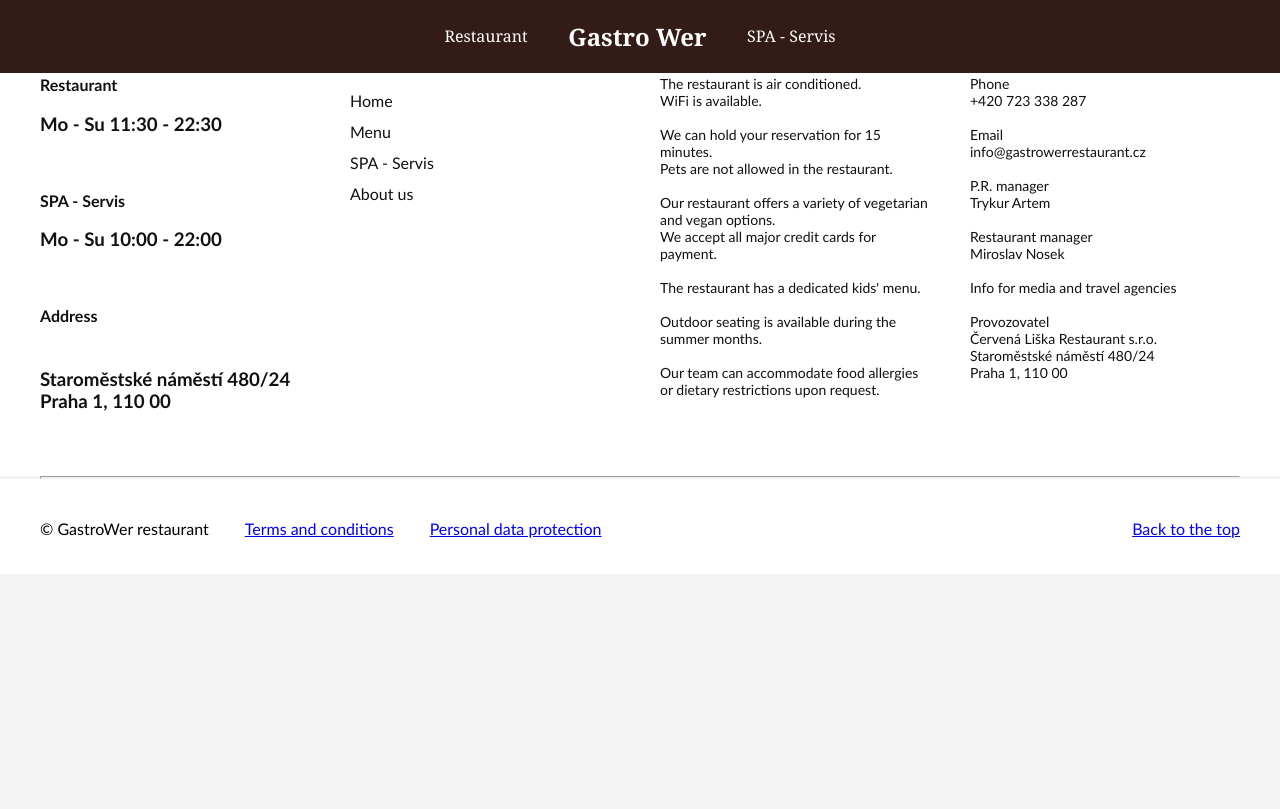
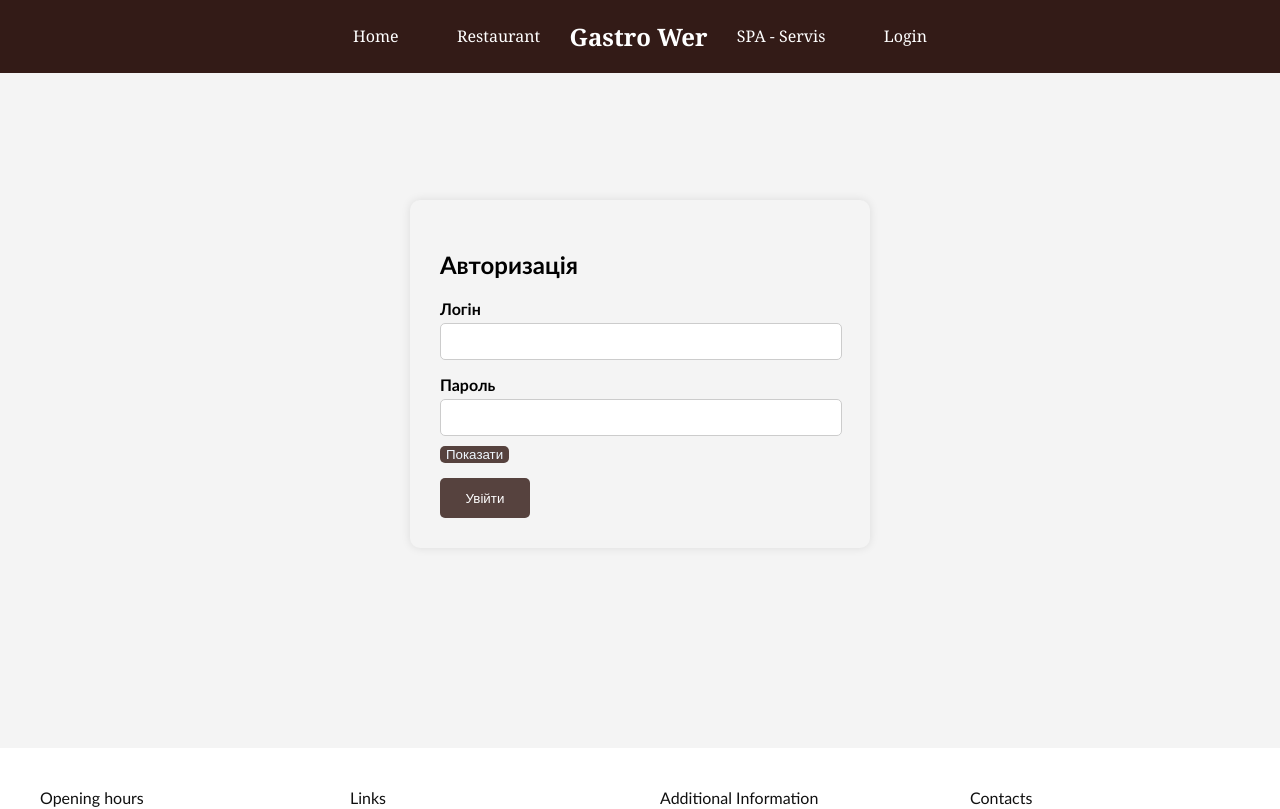
Before and after one commit to artemtrikyr/app-vue, a Vue app: page /loginadmin in a window 1280 px wide. Shown: the top 809 px of the page. Built offline with nearby package versions, Linux system fonts and the light colour scheme.

Commit message:
Додано функцію Адмін доступу та макет для функціоналу на сайті

```diff
--- a/src/App.vue
+++ b/src/App.vue
@@ -1,6 +1,6 @@
 <template>
   <div id="app">
-    <NavBar />
+    <NavBar  />
     <router-view />
     <FooterBar />
   </div>
@@ -11,16 +11,21 @@ import FooterBar from "./components/FooterBar.vue";
 import NavBar from "./components/NavBar.vue";
 
 export default {
+  data() {
+      return {
+      }
+  },
   components: {
-      NavBar,
-      FooterBar,
-  }
-};
+    NavBar,
+    FooterBar,
+  },
+}
 </script>
+
 
 <style>
 body {
-  font-family:'Gill Sans', 'Gill Sans MT', Calibri, 'Trebuchet MS', sans-serif;
+  font-family: 'Gill Sans', 'Gill Sans MT', Calibri, 'Trebuchet MS', sans-serif;
   background-color: #f4f4f4;
   margin: 0;
 }
--- a/src/components/MenuItem.vue
+++ b/src/components/MenuItem.vue
@@ -2,23 +2,49 @@
   <div class="dish-item">
     <h3>{{ dish.name }}</h3>
     <p>{{ dish.description }}</p>
-    <span class="price">{{ dish.price }} грн</span>
+    <span class="price">{{ dish.price }} грн</span><br><br>
+    <button id="button-edit-delete" v-if="isAdmin" @click="editDish">Редагувати</button>
+    <button id="button-edit-delete" v-if="isAdmin" @click="deleteDish">Видалити</button>
   </div>
+
+
+
+
 </template>
 
 <script>
 export default {
   name: 'MenuItem',
+  data() {
+    return {
+      isAdmin: localStorage.getItem("isAdmin") === "true",
+    }
+  },
+  mounted() {
+    // При завантаженні компонента перевіряємо localStorage
+    const adminStatus = localStorage.getItem("isAdmin");
+    if (adminStatus === "true") {
+      this.isAdmin = true; // Якщо користувач адмін, оновлюємо статус
+    }
+  },
   props: {
     dish: {
       type: Object,
       required: true,
     },
   },
+  methods: {
+    editDish() {
+      alert("Редагування страви");
+    },
+    deleteDish() {
+      alert("Видалення страви");
+    },
+  }
 };
 </script>
 
-<style >
+<style>
 .dish-item {
   border-bottom: 1px solid #ccc;
   padding-bottom: 10px;
@@ -38,4 +64,23 @@ export default {
   font-weight: bold;
   color: #d8d8d8;
 }
+
+#button-edit-delete {
+  background-color: #573f3f;
+  color: white;
+  border: none;
+  border-radius: 5px;
+  padding: 5px 10px;
+  cursor: pointer;
+  margin-right: 10px;
+}
+
+#button-edit-delete:hover {
+  transition: all 0.3s ease;
+  background-color: #3498db;
+}
+
+.button-menu-item {
+  padding-left: 10px;
+}
 </style>
--- a/src/components/MenuList.vue
+++ b/src/components/MenuList.vue
@@ -3,7 +3,9 @@
     <h2>{{ currentCategory }}</h2>
     <div v-for="dish in getDishesForCategory(currentCategory)" :key="dish.name">
       <MenuItem :dish="dish" />
+
     </div>
+
   </div>
 </template>
 
@@ -20,6 +22,7 @@ export default {
       type: String,
       required: true,
     },
+
   },
   data() {
     return {
--- a/src/components/NavBar.vue
+++ b/src/components/NavBar.vue
@@ -1,6 +1,10 @@
 <template>
   <nav class="navbar">
-    <!-- Навігація для великих екранів -->
+    <ul class="nav-links" :class="{ 'nav-active': isMenuOpen }">
+      <li>
+        <router-link to="/">Home</router-link>
+      </li>
+    </ul>
     <ul class="nav-links" :class="{ 'nav-active': isMenuOpen }">
       <li>
         <router-link to="/menugastro">Restaurant</router-link>
@@ -14,13 +18,12 @@
         <router-link to="/spagastro">SPA - Servis</router-link>
       </li>
     </ul>
-
-    <!-- Меню "бургер" для малих екранів -->
-    <!-- <div class="burger" @click="toggleMenu">
-      <div class="line1"></div>
-      <div class="line2"></div>
-      <div class="line3"></div>
-    </div> -->
+    <div class="nav-links">
+      <li>
+        <a v-if="!isAdmin" @click.prevent="HandleAuth">Login</a>
+        <a v-if="isAdmin" @click.prevent="HandleAuth">Logout</a>
+      </li>
+    </div>
   </nav>
 </template>
 
@@ -30,9 +33,9 @@ export default {
   data() {
     return {
       isMenuOpen: false,
+      isAdmin: localStorage.getItem("isAdmin") === "true", // Ініціалізація статусу
     };
   },
-
   methods: {
     toggleMenu() {
       this.isMenuOpen = !this.isMenuOpen;
@@ -40,11 +43,29 @@ export default {
     GoToHome() {
       this.$router.push('/');
     },
-  }
-}
+    HandleAuth() {
+      if (this.isAdmin) {
+        localStorage.removeItem("isAdmin");
+        this.isAdmin = false;
+        this.$router.push("/");
+      } else {
+        this.$router.push("/loginadmin");
+      }
+    },
+  },
+  watch: {
+    '$route'() {
+      this.isAdmin = localStorage.getItem("isAdmin") === "true";
+    },
+  },
+};
 </script>
 
-<style>
+
+
+
+
+<style scoped>
 .navbar {
   font-family: Cambria, Cochin, Georgia, Times, 'Times New Roman', serif;
   display: flex;
@@ -60,6 +81,7 @@ export default {
   z-index: 10;
 }
 
+
 .logo h2 {
   color: white;
   text-decoration: none;
@@ -74,12 +96,12 @@ export default {
 .nav-links {
   display: flex;
   list-style: none;
-  padding-left: 2%;
-  padding-right: 2%;
+  padding-left: 1.5%;
+  padding-right: 1.5%;
 }
 
 .nav-links li {
-  margin: 0 15px;
+  margin: 0 10px;
 }
 
 .nav-links li a {
@@ -93,17 +115,37 @@ export default {
   color: #3498db;
 }
 
+.button-login {
+
+  list-style: none;
+
+}
+
+.button-login li {}
+
+.button-login li a {
+  color: white;
+  text-decoration: none;
+  font-size: 1rem;
+  transition: color 0.3s ease;
+}
+
+.button-login li a:hover {
+  color: #3498db;
+}
+
+
 /* Burger Menu */
-.burger {
+/* .burger {
   display: none;
   cursor: pointer;
   flex-direction: column;
   justify-content: space-between;
   width: 25px;
   height: 20px;
-}
+} */
 
-.burger div {
+/* .burger div {
   width: 100%;
   height: 3px;
   background-color: white;
@@ -150,5 +192,5 @@ export default {
   .burger-active .line3 {
     transform: rotate(45deg) translate(-5px, -6px);
   }
-}
+} */
 </style>
--- a/src/components/SpaItem.vue
+++ b/src/components/SpaItem.vue
@@ -2,23 +2,46 @@
   <div class="servis-item">
     <h3>{{ servis.name }}</h3>
     <p>{{ servis.description }}</p>
-      <span class="price">{{ servis.price }} грн</span>
+    <span class="price">{{ servis.price }} грн</span><br><br>
+    <button id="button-edit-delete" v-if="isAdmin" @click="editServies">Редагувати</button>
+    <button id="button-edit-delete" v-if="isAdmin" @click="deleteServies">Видалити</button>
   </div>
+
 </template>
+
 
 <script>
 export default {
   name: 'SpaItem',
+  data() {
+    return {
+      isAdmin: localStorage.getItem("isAdmin") === "true",
+    }
+  },
+  mounted() {
+    const adminStatus = localStorage.getItem("isAdmin");
+    if (adminStatus === "true") {
+      this.isAdmin = true;
+    }
+  },
   props: {
     servis: {
       type: Object,
       required: true,
     },
   },
+  methods: {
+    editServies() {
+      alert("Редагування страви");
+    },
+    deleteServies() {
+      alert("Видалення страви");
+    },
+  }
 };
 </script>
 
-  <style >
+<style>
 .servis-item {
   border-bottom: 1px solid #ccc;
   padding-bottom: 10px;
@@ -38,4 +61,22 @@
   font-weight: bold;
   color: #d8d8d8;
 }
+#button-edit-delete {
+  background-color: #573f3f;
+  color: white;
+  border: none;
+  border-radius: 5px;
+  padding: 5px 10px;
+  cursor: pointer;
+  margin-right: 10px;
+}
+
+#button-edit-delete:hover {
+  transition: all 0.3s ease;
+  background-color: #3498db;
+}
+
+.button-menu-item {
+  padding-left: 10px;
+}
 </style>
--- a/src/router/index.js
+++ b/src/router/index.js
@@ -21,7 +21,12 @@ const routes = [
     path: "/spagastro",
     name: "SpaGastro",
     component: () => import ("@/views/SpaGastro.vue"),
-  }
+  },
+  {
+    path: "/loginadmin",
+    name: "LoginAdmin",
+    component: () => import ("@/views/LoginAdmin.vue"),
+  },
 ];
 
 const router = createRouter({
--- a/src/views/HomePage.vue
+++ b/src/views/HomePage.vue
@@ -7,7 +7,7 @@
     <div class="main-text">
       <p>Welcome to our complex!</p>
     </div>
-    <button @click="GoToPage">Explore!</button>
+    <button @click="GoToPage" class="button-explore">Explore!</button>
   </div>
 </template>
 
@@ -90,12 +90,12 @@ h1 {
 
 }
 
-button {
+.button-explore {
   width: 200px;
   height: 40px;
   border-radius: 30px;
   font-size: 1rem;
-  background-color: #353535;
+  background-color: #56423e;
   opacity: 90%;
   border: none;
   color: white;
--- /dev/null
+++ b/src/views/LoginAdmin.vue
@@ -0,0 +1,102 @@
+<template>
+    <div class="login-container">
+        <h2>Авторизація</h2>
+        <form @submit.prevent="login">
+            <div>
+                <label for="username">Логін</label>
+                <input type="text" id="username" v-model="username" required />
+            </div>
+            <div>
+                <label for="password">Пароль</label>
+                <input :type="showPassword ? 'text' : 'password'" id="password" v-model="password" required />
+                <button id="show-hide" type="button" @click="togglePasswordVisibility">
+                    {{ showPassword ? 'Приховати' : 'Показати' }}
+                </button>
+            </div>
+            <button id="button-login-ad" type="submit">Увійти</button>
+        </form>
+        <p v-if="errorMessage" class="error"> {{ errorMessage }}</p>
+    </div>
+</template>
+
+<script>
+export default {
+    name: "LoginAdmin",
+    data() {
+        return {
+            username: "",
+            password: "",
+            errorMessage: "",
+            showPassword: false,
+        };
+    },
+    methods: {
+        login() {
+            // Перевірка логіну і пароля
+            if (this.username === "admingastro" && this.password === "GastroWer2024") {
+                localStorage.setItem("isAdmin", "true");
+                this.$router.push("/");
+            } else {
+                this.errorMessage = "Невірний логін або пароль";
+            }
+        },
+        togglePasswordVisibility() {
+            this.showPassword = !this.showPassword;
+        },
+    },
+};
+</script>
+
+
+
+<style>
+.login-container {
+    max-width: 400px;
+    margin: 200px auto;
+    padding: 30px;
+    background-color: #f4f4f4;
+    border-radius: 10px;
+    box-shadow: 0 0 10px rgba(0, 0, 0, 0.1);
+}
+
+form div {
+    margin-bottom: 15px;
+}
+
+label {
+    display: block;
+    font-weight: bold;
+}
+
+input {
+    width: 95%;
+    padding: 10px;
+    margin-top: 5px;
+    border: 1px solid #ccc;
+    border-radius: 5px;
+}
+
+#button-login-ad {
+    background-color: #56423e;
+    width: 90px;
+    height: 40px;
+    padding-top: 2px;
+    color: white;
+    border: none;
+    border-radius: 5px;
+    transition: all 0.3s ease;
+    cursor: pointer;
+}
+
+.error {
+    color: red;
+}
+
+#show-hide{
+    background-color: #56423e;
+    color: aliceblue;
+    border: 1px;
+    border-radius: 5px;
+    margin-top: 10px;
+}
+</style>
```
Also changed, not shown: src/components/FooterBar.vue (+8 -0 lines), src/views/MenuGastro.vue (+60 -23 lines), src/views/SpaGastro.vue (+47 -6 lines). Lines whose indentation alone changed are shown as unchanged.
